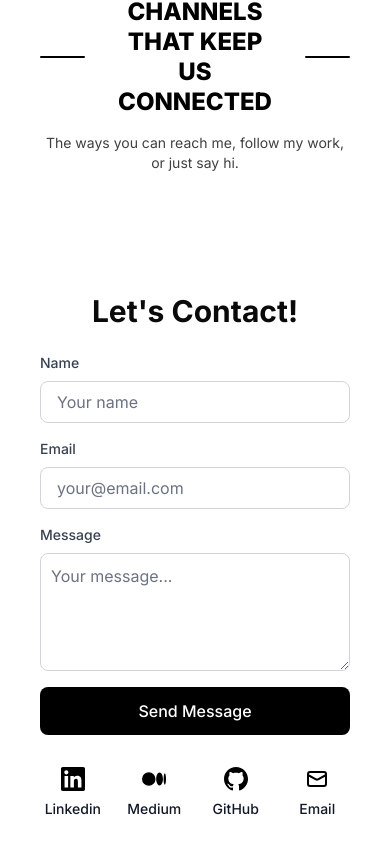
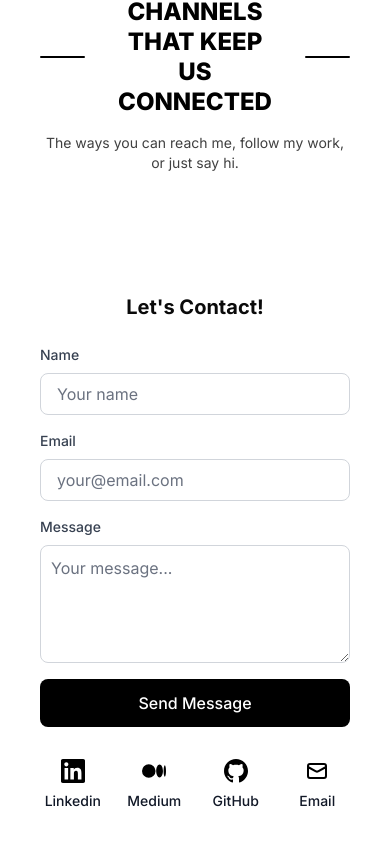
Before and after one commit to muhammed-gumus/portfolio, a Next.js app: page / in a window 390 px wide. Shown: the part 6909-7762 px from the top of the page. Built offline with nearby package versions, Linux system fonts and the light colour scheme.

Commit message:
fix: adjust heading size in contact form and remove unnecessary background classes in timeline component

```diff
--- a/components/Contact/index.tsx
+++ b/components/Contact/index.tsx
@@ -114,7 +114,7 @@ const Contact: React.FC = () => {
         <div className="flex flex-col md:flex-row items-stretch ">
           {/* Left Side - Contact Form */}
           <div className="flex flex-col w-full md:w-1/2 lg:w-1/2 px-4 md:px-8 py-8">
-            <h2 className="text-3xl font-bold flex justify-center w-full mb-6">
+            <h2 className="text-xl md:text-3xl font-bold flex justify-center w-full mb-6">
               Let's Contact!
             </h2>
             <form className="space-y-4" onSubmit={handleSubmit}>
--- a/components/ui/timeline.tsx
+++ b/components/ui/timeline.tsx
@@ -36,10 +36,7 @@ const Timeline = ({ data }: { data: TimelineEntry[] }) => {
   const opacityTransform = useTransform(scrollYProgress, [0, 0.1], [0, 1]);
 
   return (
-    <div
-      className="w-full bg-white dark:bg-neutral-950 font-sans"
-      ref={containerRef}
-    >
+    <div className="w-full font-sans" ref={containerRef}>
       <div className="max-w-9xl mx-auto py-10 px-4 md:px-8 lg:px-10 flex items-center justify-center">
         <Heading
           title="CHANGELOG FROM MY JOURNEY"
```
